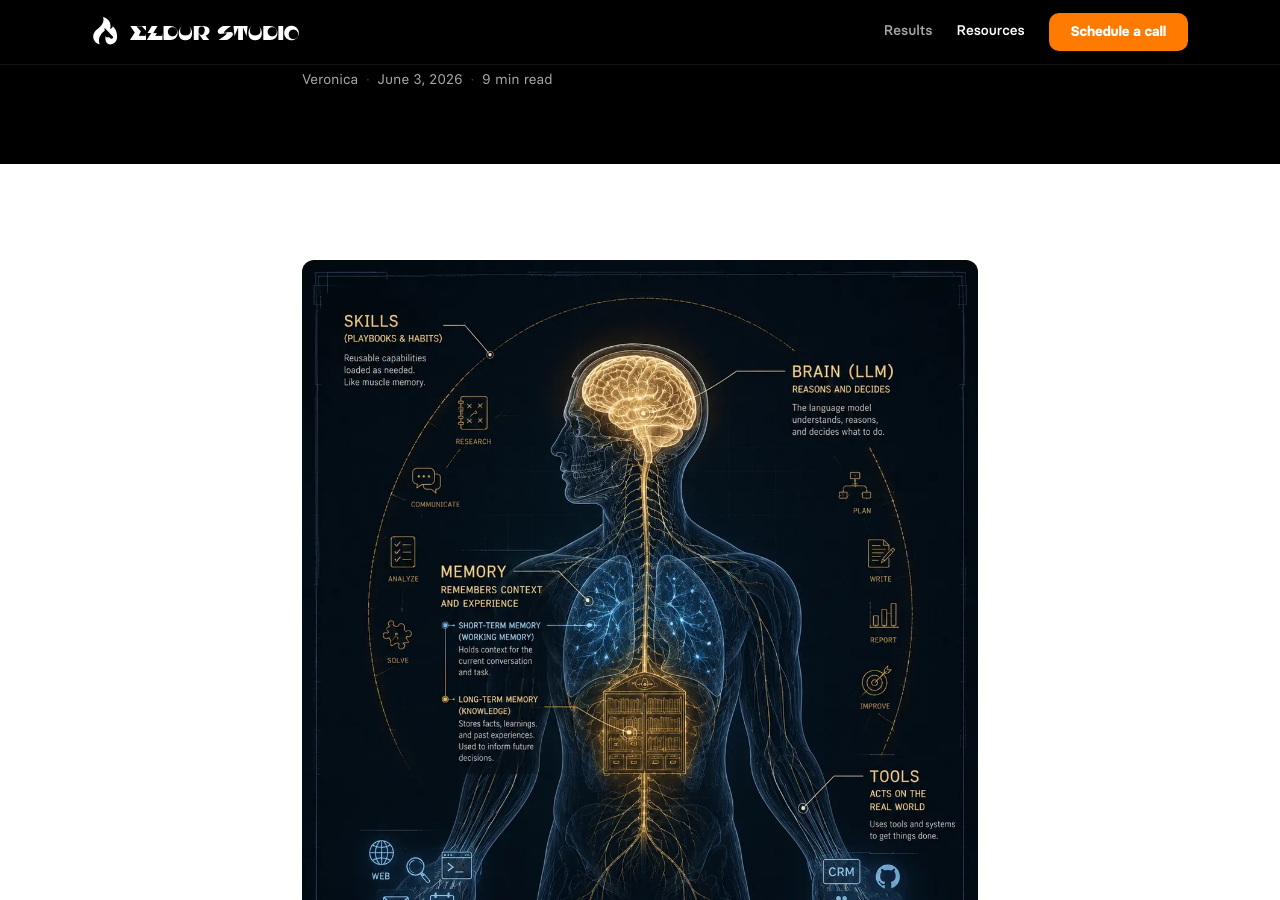
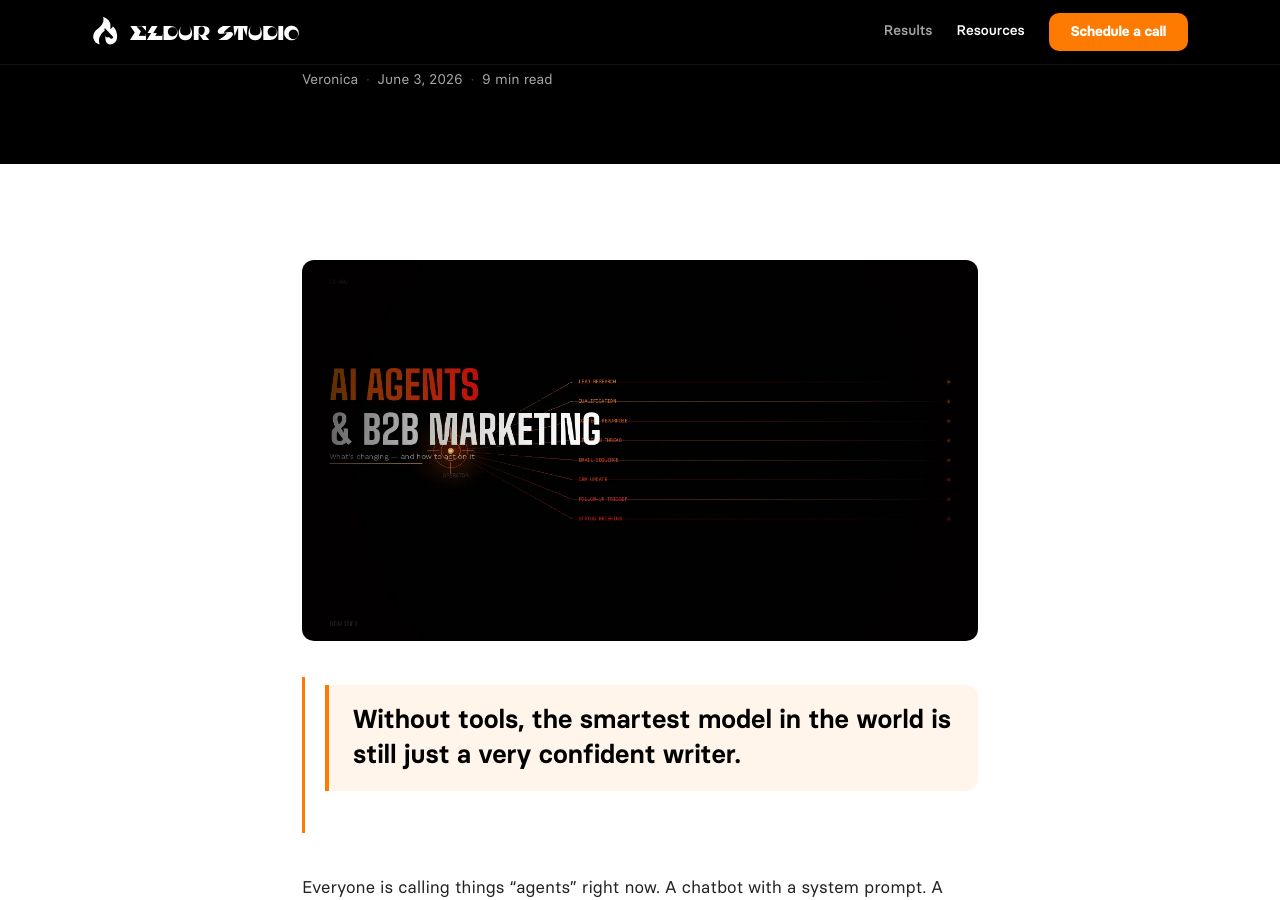
Before and after one commit to UberVero/ES2website, a Jekyll site: the page built from _posts/2026-06-03-core-anatomy-of-an-ai-agent.md, in a window 1280 px wide and 900 px high, scrolled down 378 px. Built offline with Jekyll 4.4.1, drawn with Linux system fonts in a browser that asks for light colours; comment, search, counter and statistics services are not loaded.

Commit message:
chore: sync posts from Notion [skip ci]

```diff
--- a/_posts/2026-06-03-core-anatomy-of-an-ai-agent.md
+++ b/_posts/2026-06-03-core-anatomy-of-an-ai-agent.md
@@ -10,7 +10,7 @@ tags:
   - "AI Agents"
   - "Automation"
   - "Strategy"
-image: "/resources/images/blog/core-anatomy-of-an-ai-agent/img-1.webp"
+image: "https://raw.githubusercontent.com/UberVero/ES2website/main/resources/images/eldur-ai-agents-hero.webp"
 date: "2026-06-03"
 status: "published"
 notion_id: "b6ee13a9-4c4a-4e1a-8086-9232273332cc"
```
